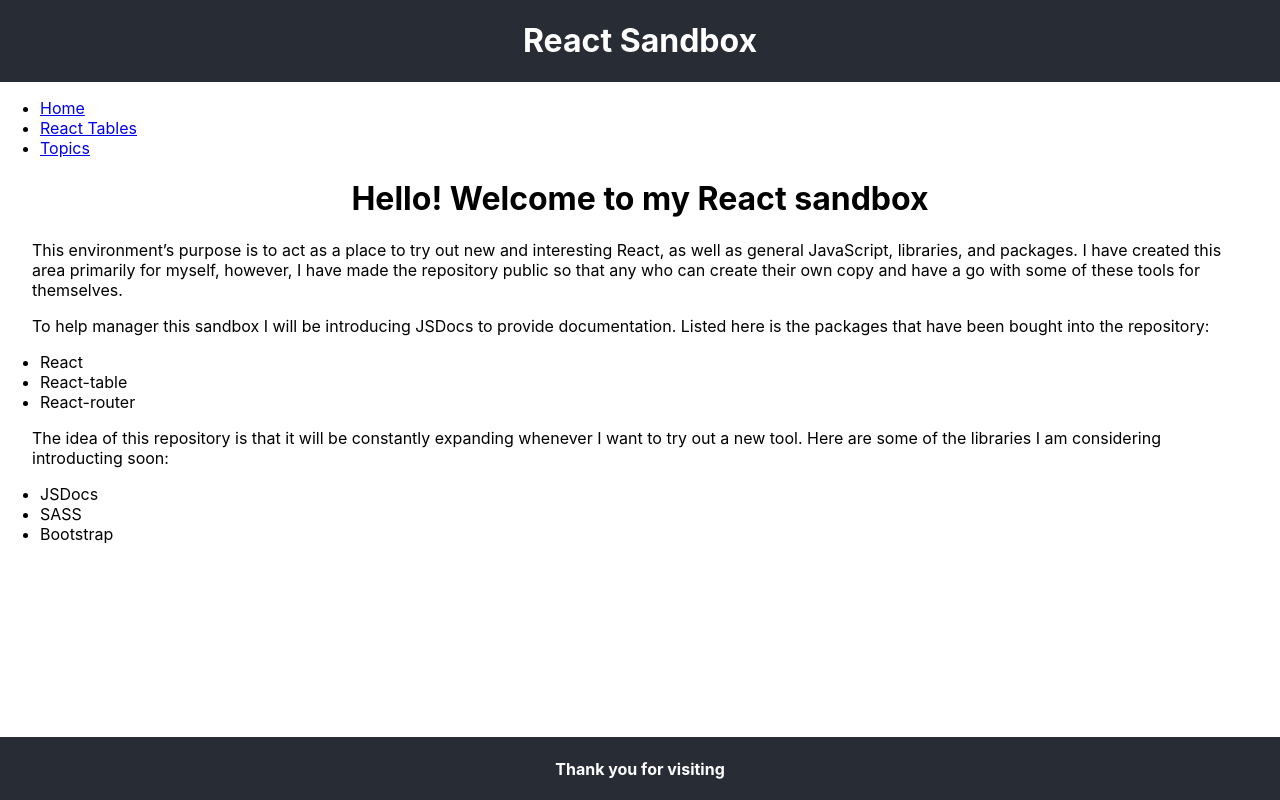
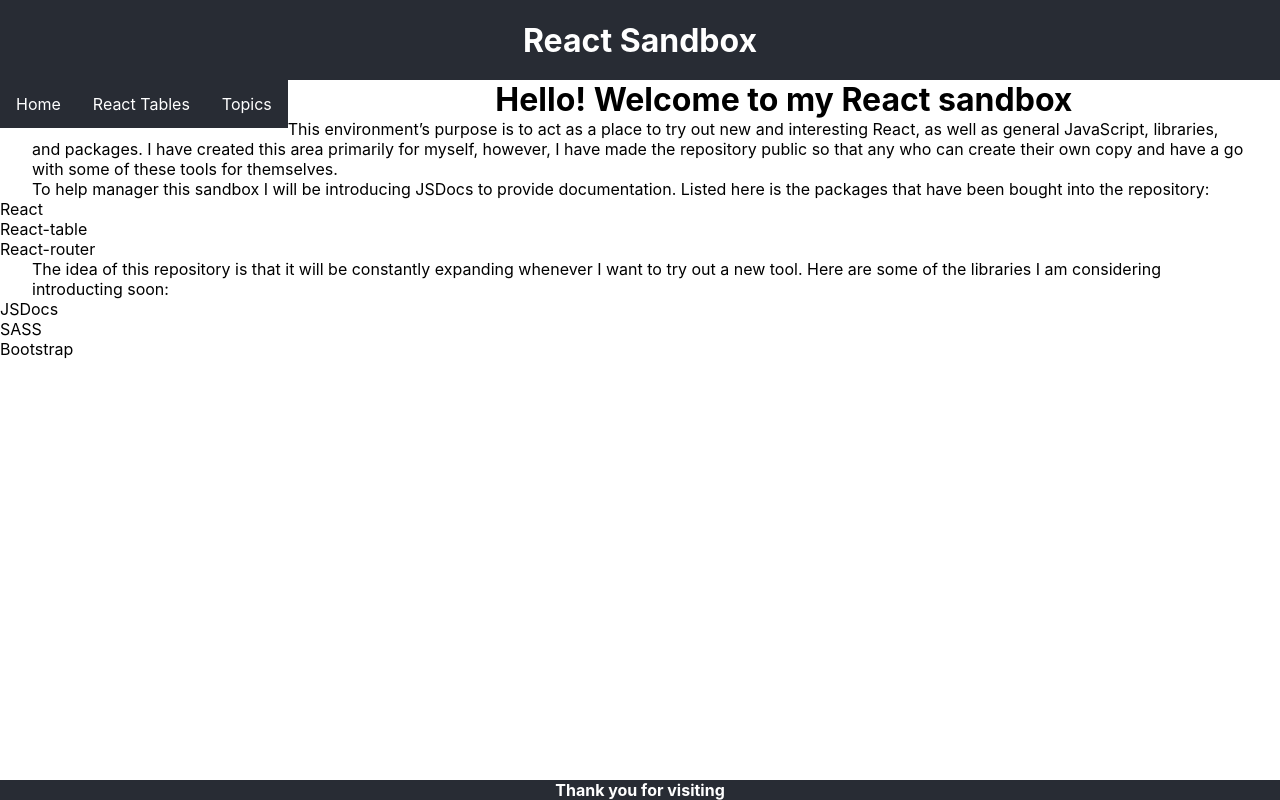
Before and after one commit to MatthewNobes/React-Sandbox, a React (Create React App) app: page / in a window 1280 px wide. Built offline with nearby package versions, Linux system fonts and the light colour scheme.

Commit message:
Basic React-Router styling

```diff
--- a/src/App.js
+++ b/src/App.js
@@ -1,4 +1,5 @@
 import React from "react";
+import "./css/App.css";
 import {
   BrowserRouter as Router,
   Switch,
@@ -15,17 +16,17 @@ import TestTable from './components/main-pages/table';
 
 export default function App() {
   return (
-    <Router>
+    <Router className="React-Router">
       <div>
-        <ul>
-          <li>
-            <Link to="/">Home</Link>
+        <ul className="React-Router-Group">
+          <li className="React-Router-headlinks">
+            <Link className="React-Router-Links" to="/">Home</Link>
           </li>
-          <li>
-            <Link to="/table">React Tables</Link>
+          <li className="React-Router-headlinks">
+            <Link className="React-Router-Links" to="/table">React Tables</Link>
           </li>
-          <li>
-            <Link to="/topics">Topics</Link>
+          <li className="React-Router-headlinks">
+            <Link className="React-Router-Links" to="/topics">Topics</Link>
           </li>
         </ul>
 
@@ -53,11 +54,11 @@ function Topics() {
       <h2>Topics</h2>
 
       <ul>
-        <li>
-          <Link to={`${match.url}/components`}>Components</Link>
+        <li className="React-Router-sublinks">
+          <Link className="React-Router-Links" to={`${match.url}/components`}>Components</Link>
         </li>
-        <li>
-          <Link to={`${match.url}/props-v-state`}>
+        <li className="React-Router-sublinks">
+          <Link className="React-Router-Links" to={`${match.url}/props-v-state`}>
             Props v. State
           </Link>
         </li>
--- a/src/css/App.css
+++ b/src/css/App.css
@@ -1,3 +1,9 @@
+*{
+  padding: 0;
+  margin: 0;
+  border: 0;
+}
+
 .App-header {
   background-color: #282c34;
   min-height: 10vh;
@@ -23,6 +29,40 @@
   min-width: 100vw;
 }
 
+/* React Router Styling */
+.React-Router-headlinks{
+  list-style-type: none;
+  margin: 0;
+  padding: 0;
+  overflow: hidden;
+  background-color: #282c34;
+}
+
+.React-Router-sublinks {
+  display: inline;
+  list-style-type: none;
+  margin: 0;
+  padding: 0;
+  overflow: hidden;
+  background-color: #282c34;
+}
+
+.React-Router-headlinks {
+  float: left;
+}
+
+.React-Router-Links:hover {
+  background-color: #111;
+}
+
+.React-Router-Links {
+  display: block;
+  color: white;
+  text-align: center;
+  padding: 14px 16px;
+  text-decoration: none;
+}
+
 /*Page styling */
 .Main-Content {
   margin: auto;
```
